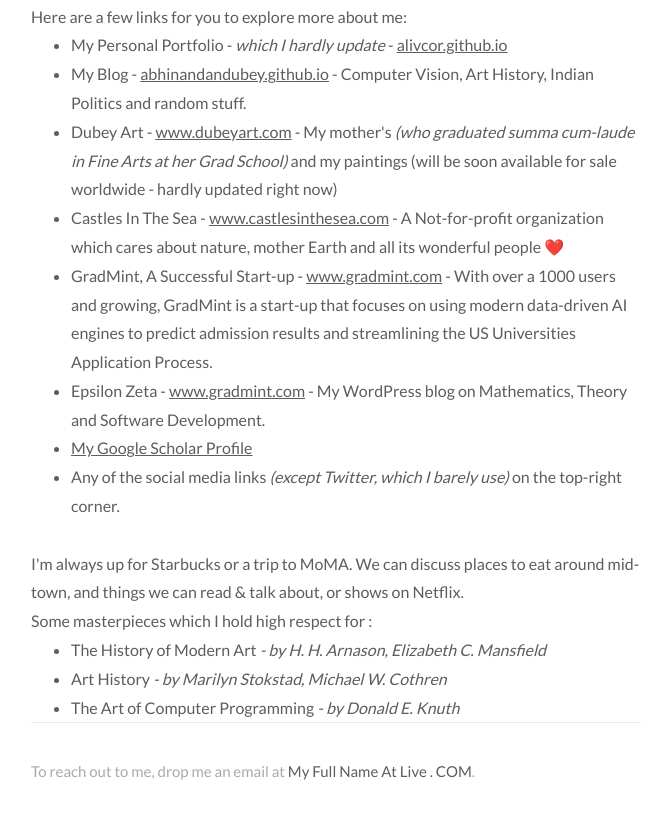
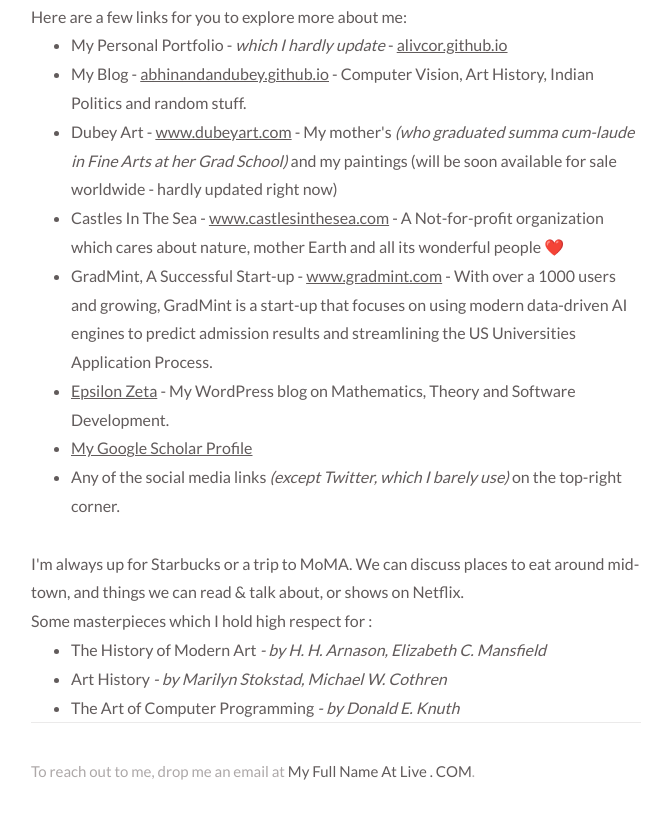
Before and after one commit to abhinandan8/abhinandan8.github.io, a plain HTML site: page index.html in a window 1280 px wide. Shown: the part 763-1581 px from the top of the page, without its empty margins (304-974 px from the left). Drawn offline with nearby package versions, Linux system fonts and the light colour scheme.

Commit message:
commiting

```diff
--- a/index.html
+++ b/index.html
@@ -119,7 +119,7 @@
     <li>Dubey Art - <a href="http://www.dubeyart.com" target="_blank">www.dubeyart.com</a> - My mother's <i>(who graduated summa cum-laude in Fine Arts at her Grad School)</i> and my paintings (will be soon available for sale worldwide - hardly updated right now)</li>
     <li>Castles In The Sea - <a href="http://www.castlesinthesea.com" target="_blank">www.castlesinthesea.com</a> - A Not-for-profit organization which cares about nature, mother Earth and all its wonderful people ❤️</li>
     <li>GradMint, A Successful Start-up - <a href="http://www.gradmint.com" target="_blank">www.gradmint.com</a> - With over a 1000 users and growing, GradMint is a start-up that focuses on using modern data-driven AI engines to predict admission results and streamlining the US Universities Application Process.</li>
-    <li>Epsilon Zeta - <a href="https://epsilonzeta.wordpress.com/" target="_blank">www.gradmint.com</a> - My WordPress blog on Mathematics, Theory and Software Development.</li>
+    <li><a href="https://epsilonzeta.wordpress.com/" target="_blank">Epsilon Zeta</a> - My WordPress blog on Mathematics, Theory and Software Development.</li>
     <li><a href="https://scholar.google.com/citations?user=IO3cGAIAAAAJ&hl=en" target="_blank">My Google Scholar Profile</a></li>
     <li>Any of the social media links <i>(except Twitter, which I barely use)</i> on the top-right corner.</li>
   </ul>
```
